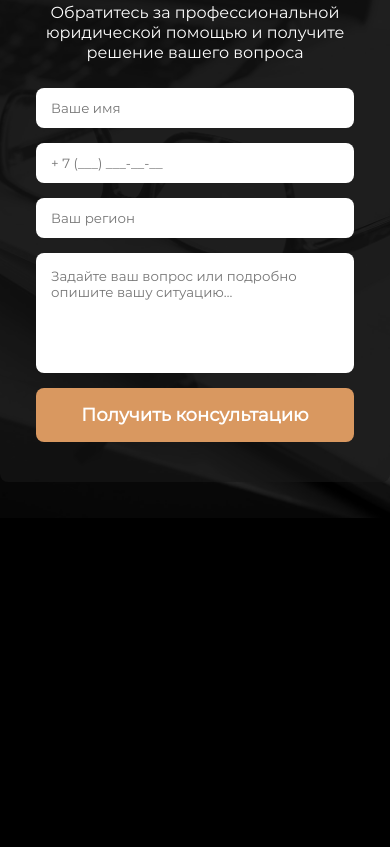
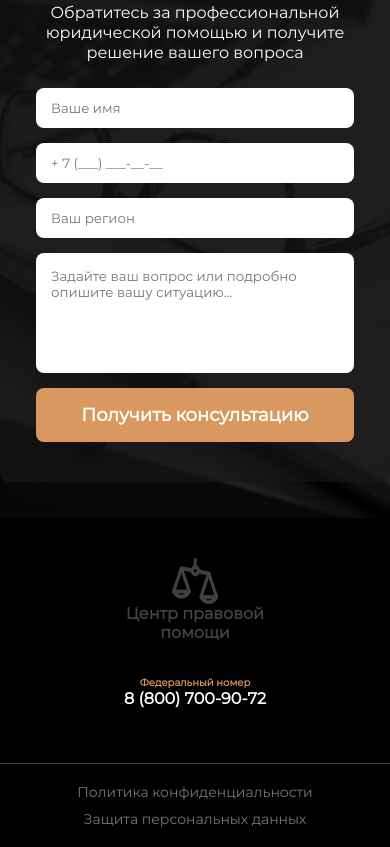
Before and after one commit to olga-evdokimova/Project-jurist, a website: page src/index.html in a window 390 px wide. Shown: the part 9109-9956 px from the top of the page. Before the commit the page ends 9627 px from the top, so only its background shows below. Drawn offline with nearby package versions, Linux system fonts and the light colour scheme; files that its build step writes are made by us from their sources; files whose address does not match are found by name; a web font is replaced by a local one.

Commit message:
Footer адаптив

```diff
--- /dev/null
+++ b/src/_footer.html
@@ -0,0 +1,22 @@
+<footer class="footer">
+    <div class="footer__inner container">
+
+            <a class="footer__logo" href="#">
+                <img src="./img/logo-footer.png" alt="logo" />
+                <span>Центр правовой <br> помощи</span>
+            </a>
+
+        <div class="footer__contact"><a  class="header-top__phone"
+                href="tel:88007009072"><span>Федеральный номер</span>8
+                (800)
+                700-90-72</a></div>
+
+    </div>
+<div class="footer__menu">
+    <ul class="footer__menu-list">
+        <li ></li><a href="http://msk.urist-service.ru/politika-konfidentsialnosti.html" class="footer__menu-link">Политика конфиденциальности
+            </a></li>
+        <li ><a href="http://msk.urist-service.ru/zashchita-personalnykh-dannykh.html" class="footer__menu-link">Защита персональных данных</a></li>
+    </ul>
+</div>
+</footer>
--- a/src/index.html
+++ b/src/index.html
@@ -5,7 +5,7 @@
     <meta charset="UTF-8">
     <meta name="viewport" content="width=device-width, initial-scale=1.0">
 
-<link rel="stylesheet" href="https://unpkg.com/swiper/swiper-bundle.css" />
+    <link rel="stylesheet" href="https://unpkg.com/swiper/swiper-bundle.css" />
     <link rel="stylesheet" href="css/style.min.css">
     <title>Project Jurist</title>
 </head>
@@ -16,10 +16,10 @@
         <main class="main">
             @@include('_content.html')
         </main>
-
+        @@include('_footer.html')
     </div>
 
-<script src="https://unpkg.com/swiper/swiper-bundle.min.js"></script>
+    <script src="https://unpkg.com/swiper/swiper-bundle.min.js"></script>
     <script src="js/script.min.js"></script>
 </body>
 
--- a/src/scss/style.scss
+++ b/src/scss/style.scss
@@ -982,5 +982,53 @@ body {
 		&:hover {
 			background-color: #a3642e;
 		}
+		@media (max-width: 480px) {
+			padding: 16px 10px;
+		}
 	}
 }
+//===FOOTER=========
+.footer {
+	&__inner {
+		display: flex;
+		flex-direction: column;
+		align-items: center;
+		padding: 40px 0;
+		border-bottom: 1px solid #424242;
+	}
+	&__logo {
+		text-align: center;
+		margin-bottom: 20px;
+		span {
+			font-weight: 900;
+			font-size: 16px;
+			line-height: 19px;
+			display: block;
+			color: #424242;
+		}
+	}
+	&__contact {
+	}
+	&__menu {
+	}
+	&__menu-list {
+		display: flex;
+		justify-content: center;
+		padding: 20px;
+		@media (max-width: 767px) {
+			flex-direction: column;
+			align-items: center;
+		}
+	}
+
+	&__menu-link {
+		padding: 0 20px;
+		color: #777;
+		&:hover {
+			text-decoration: underline;
+		}
+		@media (max-width: 767px) {
+			padding-bottom: 10px;
+		}
+	}
+}
```
Also changed, not shown: dist/css/style.css, dist/css/style.min.css, dist/img/logo-footer.png (added), dist/img/logo-footer.webp (added), dist/index.html, src/_content.html (line endings or trailing spaces), src/img/logo-footer.png (added).
